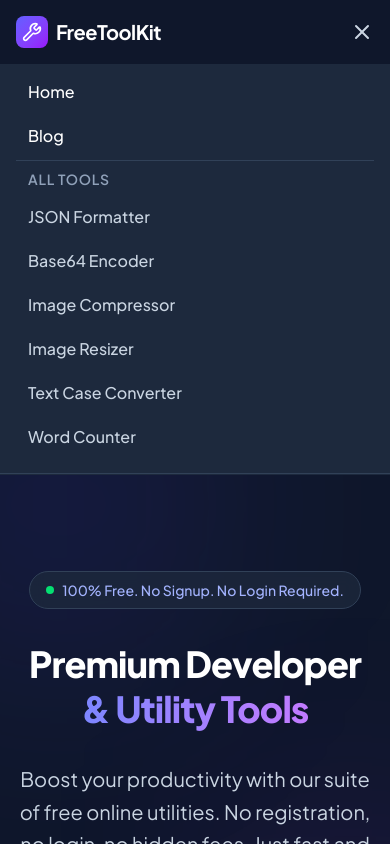
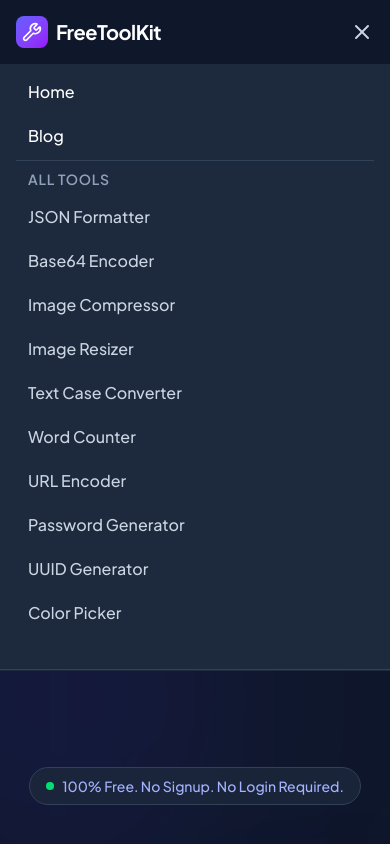
Before and after one commit to hananirfan91-hub/FREETOOLKIT, a React (Vite) app: page / in a window 390 px wide. Both pictures are taken after a click on the button 362 px from the left and 32 px from the top of the page. Shown: the top 844 px of the page. Built offline with nearby package versions, Linux system fonts and the light colour scheme.

Commit message:
fix(seo): Add canonical URLs and improve layout
This commit adds canonical URLs to improve search engine indexing and user experience. Additionally, minor layout adjustments are made to the mega menu and overall page width for better responsiveness.

```diff
--- a/src/components/Layout.tsx
+++ b/src/components/Layout.tsx
@@ -27,7 +27,7 @@
   ];
 
   return (
-    <div className="min-h-screen flex flex-col bg-slate-50 text-slate-900 font-sans">
+    <div className="min-h-screen flex flex-col bg-slate-50 text-slate-900 font-sans overflow-x-hidden w-full">
       <header className="bg-slate-900 border-b border-slate-800 sticky top-0 z-50">
         <div className="max-w-7xl mx-auto px-4 sm:px-6 lg:px-8">
           <div className="flex justify-between h-16 items-center">
@@ -53,7 +53,7 @@
 
                 {/* Mega Menu Dropdown */}
                 <div
-                  className={`absolute top-full -left-48 w-[600px] bg-white border border-slate-200 shadow-2xl rounded-xl p-6 transition-all duration-200 ${isToolsOpen ? 'opacity-100 visible translate-y-0' : 'opacity-0 invisible translate-y-2'}`}
+                  className={`absolute top-full right-0 w-[480px] bg-white border border-slate-200 shadow-2xl rounded-xl p-6 transition-all duration-200 ${isToolsOpen ? 'opacity-100 visible translate-y-0' : 'opacity-0 invisible translate-y-2'}`}
                   onMouseEnter={() => setIsToolsOpen(true)}
                   onMouseLeave={() => setIsToolsOpen(false)}
                 >
@@ -93,7 +93,7 @@
             <Link to="/blog" className="block px-3 py-2 rounded-md text-base font-medium text-white hover:bg-slate-700">Blog</Link>
             <div className="pt-2 pb-1 border-t border-slate-700">
               <div className="px-3 text-sm font-semibold text-slate-400 uppercase tracking-wider mb-2">All Tools</div>
-              <div className="mt-2 space-y-1 max-h-64 overflow-y-auto">
+              <div className="mt-2 space-y-1 pb-4">
                 {tools.map(tool => (
                   <Link
                     key={tool.path}
--- a/src/components/ToolPageLayout.tsx
+++ b/src/components/ToolPageLayout.tsx
@@ -79,6 +79,7 @@
   // Get 4 random internal links that are not the current page
   const currentPath = typeof window !== 'undefined' ? window.location.pathname : '';
   const randomLinks = INTERNAL_LINKS.filter(link => link.path !== currentPath).slice(0, 4);
+  const canonicalUrl = `https://freetoolshub1.vercel.app${currentPath}`;
 
   return (
     <div className="min-h-screen bg-slate-50">
@@ -86,6 +87,7 @@
         <title>{title}</title>
         <meta name="description" content={description} />
         <meta name="keywords" content={keywords} />
+        <link rel="canonical" href={canonicalUrl} />
         <script type="application/ld+json">
           {JSON.stringify(faqSchema)}
         </script>
--- a/src/pages/Blog.tsx
+++ b/src/pages/Blog.tsx
@@ -41,6 +41,7 @@
       <Helmet>
         <title>Blog - FreeToolKit | Guides, Tips & Tutorials</title>
         <meta name="description" content="Read the latest guides, tips, and tutorials on web development, image optimization, and productivity from the FreeToolKit team." />
+        <link rel="canonical" href="https://freetoolshub1.vercel.app/blog" />
       </Helmet>
 
       <div className="max-w-7xl mx-auto px-4 sm:px-6 lg:px-8">
--- a/src/pages/BlogPost.tsx
+++ b/src/pages/BlogPost.tsx
@@ -25,6 +25,7 @@
       <Helmet>
         <title>{post.title} - FreeToolKit Blog</title>
         <meta name="description" content={post.excerpt} />
+        <link rel="canonical" href={`https://freetoolshub1.vercel.app/blog/${post.slug}`} />
       </Helmet>
 
       <article className="max-w-3xl mx-auto px-4 sm:px-6 lg:px-8">
--- a/src/pages/Home.tsx
+++ b/src/pages/Home.tsx
@@ -104,6 +104,7 @@
         <title>FreeToolKit - 100% Free Online Tools | No Signup, No Login</title>
         <meta name="description" content="Access 10+ free online tools including JSON Formatter, Base64 Encoder, Image Compressor, Password Generator, and more. 100% free, no signup, no login required." />
         <meta name="keywords" content="free online tools, no signup tools, no login tools, json formatter online free, base64 encode decode online free, compress image online free, resize image online free, uppercase to lowercase converter free, word counter online free, url encode decode online free, strong password generator free, uuid generator online free, hex to rgb converter free" />
+        <link rel="canonical" href="https://freetoolshub1.vercel.app/" />
       </Helmet>
 
       {/* Hero Section */}
```
